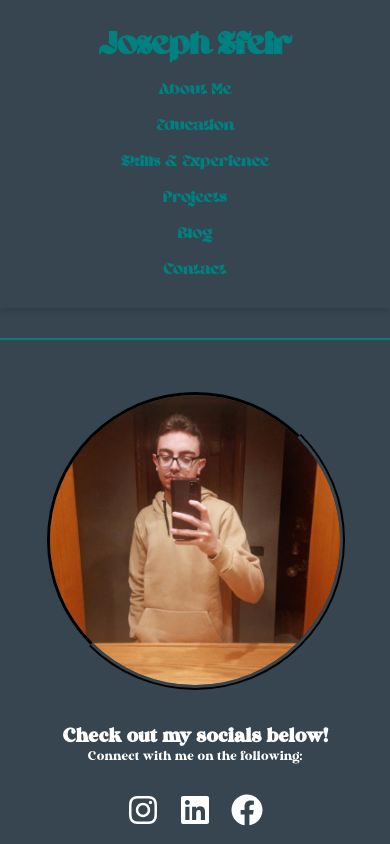
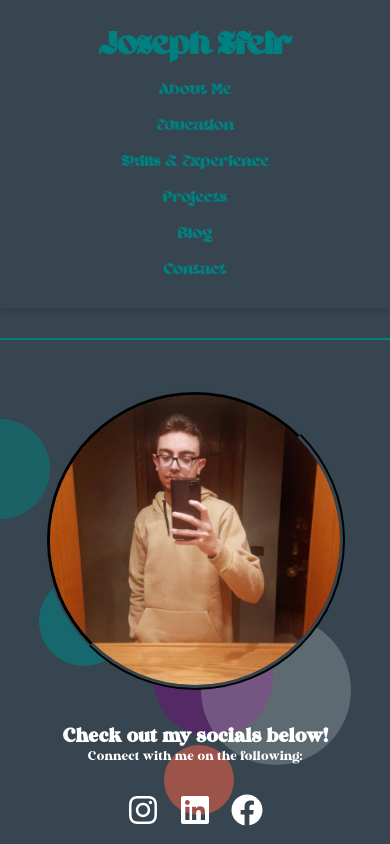
Before and after one commit to Systemizable/webblog, a React (Create React App) app: page / in a window 390 px wide. Shown: the top 844 px of the page. Built offline with nearby package versions, Linux system fonts and the light colour scheme.

Commit message:
Hero visual changes

```diff
--- a/src/App.css
+++ b/src/App.css
@@ -117,33 +117,88 @@ h1, h2, h3, p {
   height: 2px; /* Thicker separator */
   background: #008080;
   margin: 30px 0; /* More margin for better separation */
-}
+}/* Hero section styles */
 .hero {
   display: flex;
-  flex-direction: row;
+  flex-direction: row; /* Keep items side by side */
   align-items: center;
-  justify-content: space-between;
+  justify-content: space-between; /* Distribute space evenly */
   padding: 40px;
   background-color: #36454F;
   background-size: cover;
   background-position: center;
   background-repeat: no-repeat;
   position: relative;
-  transition: max-height 0.5s ease, padding 0.5s ease;
+  transition: max-height 0.5s ease, padding 0.5s ease; /* Smooth transition for max-height and padding */
   overflow: hidden;
-  max-height: 600px;
+  max-height: 600px; /* Increased max height */
 }
 
-/* Background overlay */
 .hero::before {
   content: "";
   position: absolute;
-  top: 0;
-  left: 0;
-  width: 100%;
-  height: 100%;
-  background-color: rgba(54, 69, 79, 0.8);
-  z-index: 1;
+  top: 10%;
+  left: -50px; /* Position it at the edge */
+  width: 100px;
+  height: 100px;
+  background-color: rgba(0, 128, 128, 0.5); /* Semi-transparent circle */
+  border-radius: 50%;
+  z-index: 0; /* Ensure it is behind the content */
+}
+
+/* Circle in a random place */
+.hero::after {
+  content: "";
+  position: absolute;
+  bottom: 20%;
+  right: 10%;
+  width: 150px;
+  height: 150px;
+  background-color: rgba(255, 255, 255, 0.2); /* Semi-transparent circle */
+  border-radius: 50%;
+  z-index: 0; /* Ensure it is behind the content */
+}
+
+/* Additional circles */
+.hero .circle-1,
+.hero .circle-2,
+.hero .circle-3,
+.hero .circle-4 {
+  position: absolute;
+  border-radius: 50%;
+  z-index: 0; /* Ensure it is behind the content */
+}
+
+.hero .circle-1 {
+  top: 30%;
+  left: 20%;
+  width: 80px;
+  height: 80px;
+  background-color: rgba(255, 165, 0, 0.3); /* Semi-transparent circle */
+}
+
+.hero .circle-2 {
+  top: 50%;
+  right: 30%;
+  width: 120px;
+  height: 120px;
+  background-color: rgba(128, 0, 128, 0.4); /* Semi-transparent circle */
+}
+
+.hero .circle-3 {
+  bottom: 40%;
+  left: 10%;
+  width: 90px;
+  height: 90px;
+  background-color: rgba(0, 128, 128, 0.6); /* Semi-transparent circle */
+}
+
+.hero .circle-4 {
+  bottom: 10%;
+  right: 40%;
+  width: 70px;
+  height: 70px;
+  background-color: rgba(255, 99, 71, 0.5); /* Semi-transparent circle */
 }
 
 /* Ensures content is above the overlay */
@@ -152,58 +207,13 @@ h1, h2, h3, p {
   z-index: 2;
 }
 
-/* Decorative circles */
-.hero .circle-1 {
-  position: absolute;
-  top: 10%;
-  left: -50px;
-  width: 100px;
-  height: 100px;
-  background-color: rgba(0, 128, 128, 0.5);
-  border-radius: 50%;
-  z-index: 0;
-}
-
-.hero .circle-2 {
-  position: absolute;
-  bottom: 20%;
-  right: 10%;
-  width: 150px;
-  height: 150px;
-  background-color: rgba(255, 255, 255, 0.2);
-  border-radius: 50%;
-  z-index: 0;
-}
-
-.hero .circle-3 {
-  position: absolute;
-  top: 50%;
-  left: 40%;
-  width: 80px;
-  height: 80px;
-  background-color: rgba(255, 165, 0, 0.3);
-  border-radius: 50%;
-  z-index: 0;
-}
-
-.hero .circle-4 {
-  position: absolute;
-  top: 30%;
-  right: 30%;
-  width: 120px;
-  height: 120px;
-  background-color: rgba(128, 0, 128, 0.4);
-  border-radius: 50%;
-  z-index: 0;
-}
-
 /* Hero image styles */
 .hero-image {
-  flex-shrink: 0;
+  flex-shrink: 0; /* Prevents image from shrinking */
   margin-right: 20px;
-  opacity: 0;
-  animation: fadeIn 2s forwards;
-  border-radius: 50%;
+  opacity: 0; /* Start with the image invisible */
+  animation: fadeIn 2s forwards; /* Apply fade-in animation */
+  border-radius: 50%; /* Make the image circular */
 }
 
 .hero-image img {
@@ -211,12 +221,12 @@ h1, h2, h3, p {
   width: 100%;
   height: auto;
   border: 5px ridge #36454F;
-  border-radius: 50%;
-  transition: transform 0.3s;
+  border-radius: 50%; /* Make the image circular */
+  transition: transform 0.3s; /* Add transition for hover effect */
 }
 
 .hero-image img:hover {
-  transform: scale(1.05);
+  transform: scale(1.05); /* Slightly enlarge image on hover */
 }
 
 /* Hero text styles */
@@ -224,7 +234,7 @@ h1, h2, h3, p {
   text-align: center;
   padding: 20px;
   font-family: 'Duke Charming Regular', serif;
-  color: #FFFFFF;
+  color: #FFFFFF; /* White text for better contrast */
   flex: 1;
 }
 
@@ -249,7 +259,7 @@ h1, h2, h3, p {
   .hero {
     flex-direction: column;
     padding: 20px;
-    max-height: 800px;
+    max-height: 800px; /* Increased max height for mobile */
   }
 
   .hero-image {
@@ -263,13 +273,13 @@ h1, h2, h3, p {
   }
 
   .social-icons {
-    margin-top: 30px;
+    margin-top: 30px; /* Increased margin for better visibility on mobile */
   }
 }
 
 @keyframes fadeIn {
   to {
-    opacity: 1;
+    opacity: 1; /* Fade in to fully visible */
   }
 }
 
--- a/src/components/Hero.js
+++ b/src/components/Hero.js
@@ -5,6 +5,10 @@ import { FaInstagram, FaLinkedin, FaFacebook } from 'react-icons/fa'; // Import
 const Hero = () => {
     return (
         <section className="hero">
+            <div className="circle-1"></div>
+            <div className="circle-2"></div>
+            <div className="circle-3"></div>
+            <div className="circle-4"></div>
             <div className="hero-image">
                 <img src={`${process.env.PUBLIC_URL}/sexy.jpeg`} alt="Sexy" />
             </div>
```
Also changed, not shown: public/waves.jpg (added).
